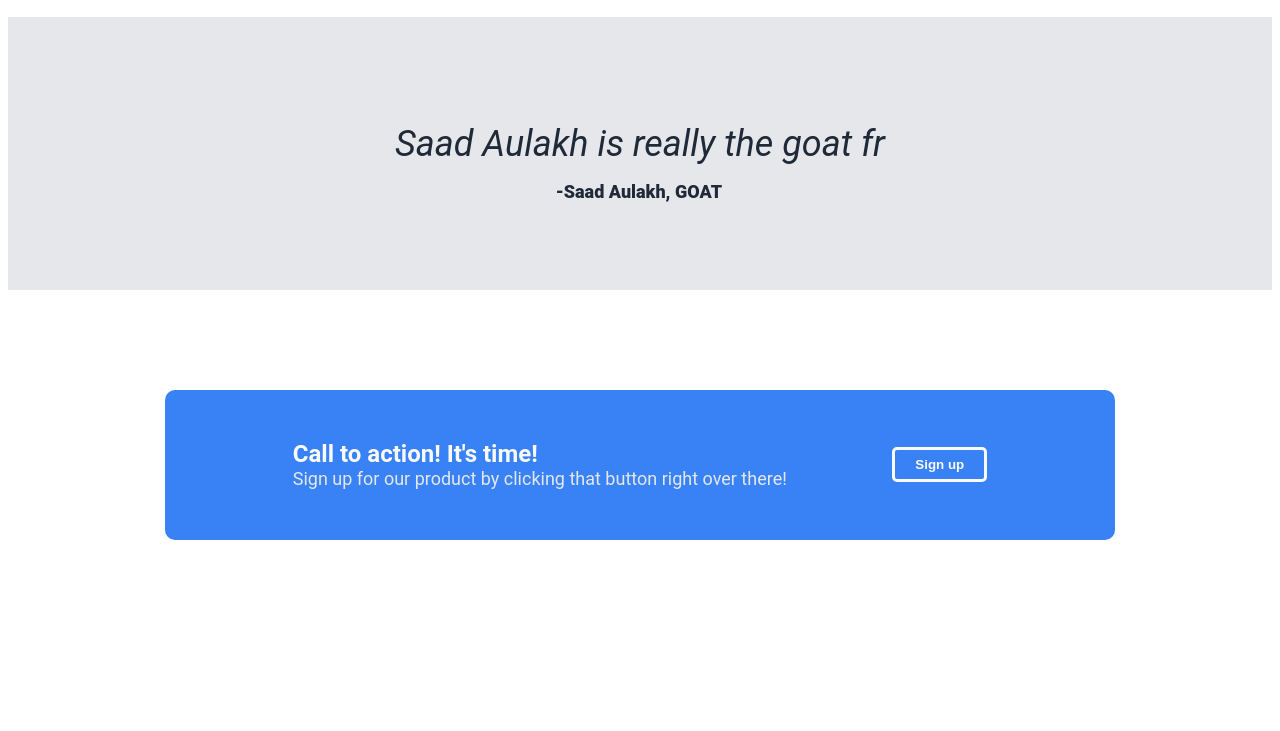
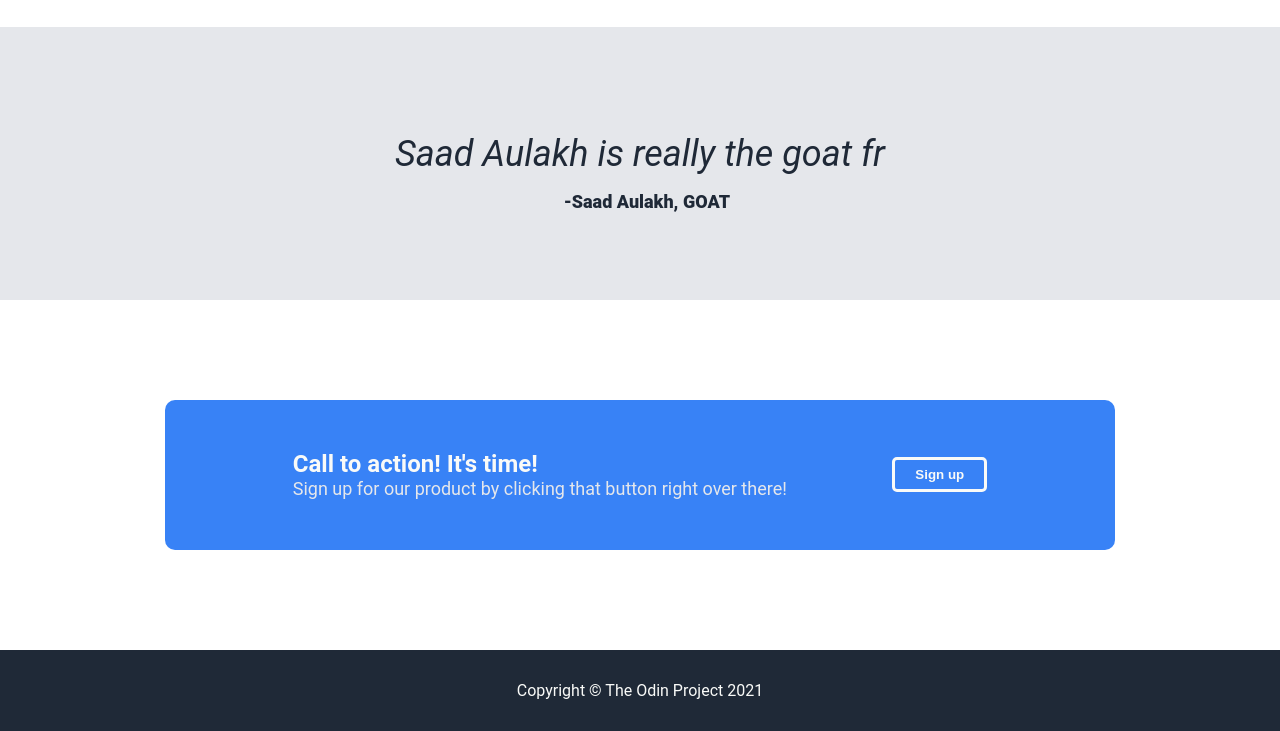
Before and after one commit to TheSaadster/landing-page, a plain HTML site: page index.html in a window 1280 px wide. Shown: the part 1251-1982 px from the top of the page. Before the commit the page ends 1891 px from the top, so only its background shows below. Drawn offline with Linux system fonts and the light colour scheme.

Commit message:
Finished Coding Landing Page

```diff
--- a/index.html
+++ b/index.html
@@ -17,7 +17,6 @@
                 <li>Header Link 3</li>
             </ul>
         </div>
-
         <div class="hero">
             <div class="hero-text">
                 <h1 class="title-text">This website is awesome</h1>
@@ -25,9 +24,7 @@
                 <button>Sign up</button>
             </div>
             <img class="hero-img" src="https://images.pexels.com/photos/12420468/pexels-photo-12420468.jpeg?auto=compress&cs=tinysrgb&w=1260&h=750&dpr=1" alt="Bird that is flying">
-
         </div>
-
     </div>
     <div class="second">
         <h2 class="second-header">Some random information</h2>
@@ -55,7 +52,6 @@
         <p class="quote-txt">Saad Aulakh is really the goat fr</p>
         <p class="author">-Saad Aulakh, GOAT</p>
     </div>
-
     <div class="sign-up">
         <div class="signup-box">
             <div class="signup-txt">
@@ -67,6 +63,8 @@
             </div>
         </div>
     </div>
-
+    <footer>
+        <p>Copyright © The Odin Project 2021</p>
+    </footer>
 </body>
 </html>
--- a/styles.css
+++ b/styles.css
@@ -1,8 +1,14 @@
 body{
     font-family: "Roboto";
+    margin:0;
+
 }
+
 .top{
     background-color: #1F2937;
+    height: 100%;
+    width: 100%;
+    padding-top: 10px;
 }
 .title-text{
     font-size: 48px;
@@ -136,3 +142,10 @@ li{
     border: 3px solid #F9FAF8;
     height: 35px;
 }
+
+footer{
+    color:#F9FAF8;
+    background-color: #1F2937;
+    text-align: center;
+    padding: 15px 0;
+}
```
Also changed, not shown: 1 other file.
